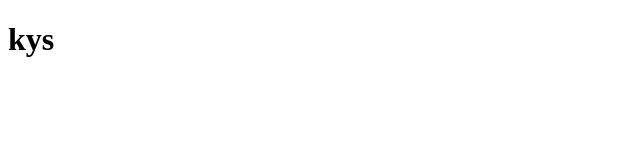
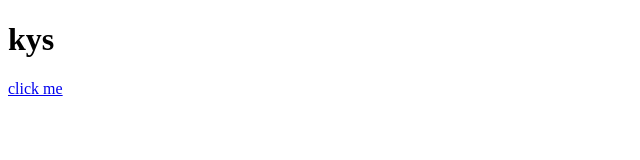
Before and after one commit to code-asm/main, a plain HTML site: page index.html in a window 1280 px wide. Shown: the full height of the page, 0-640 px from the left. Drawn offline with Linux system fonts and the light colour scheme.

Commit message:
Update index.html

```diff
--- a/index.html
+++ b/index.html
@@ -5,5 +5,6 @@
 </head>
 <body>
 <h1>kys</h1>
+<a href="index2.html">click me</a>
 </body>
 </html>
```
